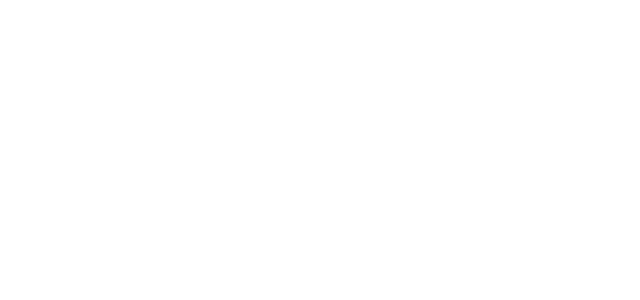
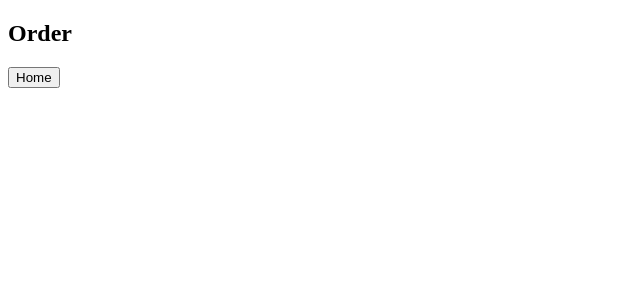
Before and after one commit to nathaniel-nguyen/pos, an Angular app in the folder system/: page /order in a window 1280 px wide. Before the commit this address led to /. Shown: the top 300 px of the page, without its empty margins (0-640 px from the left). Built offline with nearby package versions, Linux system fonts and the light colour scheme.

Commit message:
Added the Order component.

```diff
--- a/system/src/app/app.module.ts
+++ b/system/src/app/app.module.ts
@@ -4,11 +4,13 @@
 import { AppRoutingModule } from './app-routing.module';
 import { AppComponent } from './app.component';
 import { HomeComponent } from './home/home.component';
+import { OrderComponent } from './order/order.component';
 
 @NgModule({
   declarations: [
     AppComponent,
-    HomeComponent
+    HomeComponent,
+    OrderComponent
   ],
   imports: [
     BrowserModule,
--- a/system/src/app/home/home.component.html
+++ b/system/src/app/home/home.component.html
@@ -1 +1,5 @@
 <h1>Pho Vietnamese Restaurant</h1>
+
+<br>
+
+<a routerLink="order"><button>Order</button></a>
--- /dev/null
+++ b/system/src/app/order/order.component.html
@@ -0,0 +1,3 @@
+<h2>Order</h2>
+
+<a routerLink=""><button>Home</button></a>
```
Also changed, not shown: system/src/app/app-routing.module.ts (+5 -3 lines), system/src/app/order/order.component.ts (added, +10 -0 lines), system/src/app/order/order.component.css (added), 1 other file (tests, documents, lock files or other folders).
